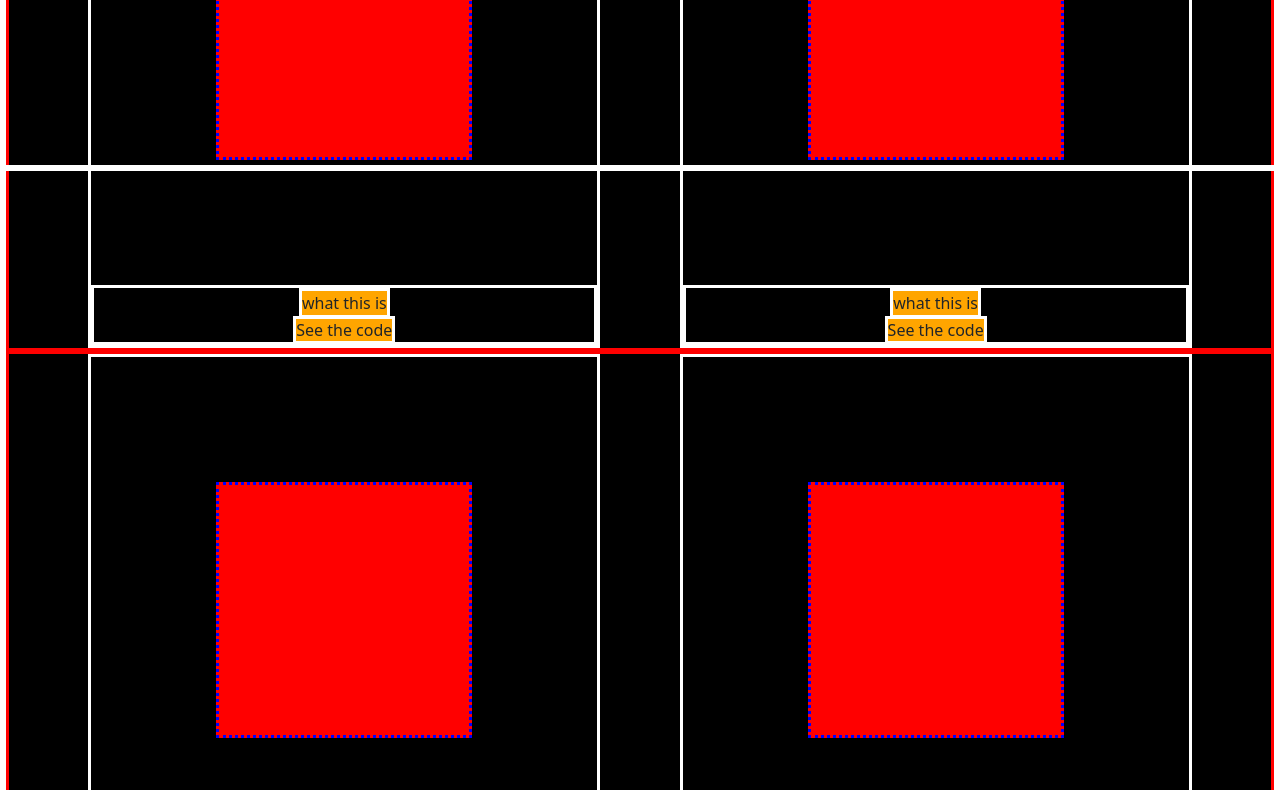
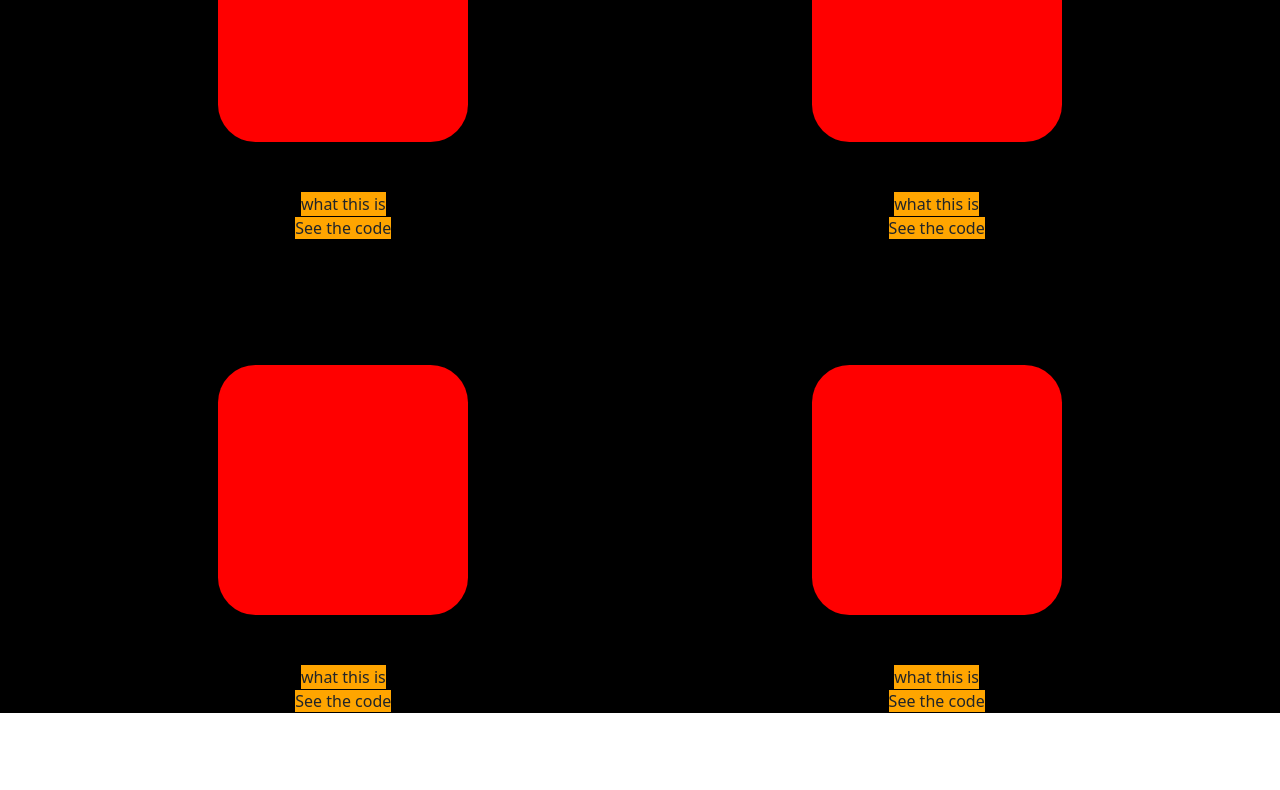
Before and after one commit to punnfect/punnfect.github.io, a plain HTML site: page index.html in a window 1280 px wide. Shown: the part 233-1023 px from the top of the page. After the commit the page ends 946 px from the top, so only its background shows below. Drawn offline with nearby package versions, Linux system fonts and the light colour scheme.

Commit message:
fixed annoying placement

```diff
--- a/index.js
+++ b/index.js
@@ -9,11 +9,17 @@ function changeOpaOut() {
     element[0].classList.toggle("transformed-state-out");
 }
 
+function deleteFade() {
+    element[0].remove();
+}
+
 element[0].addEventListener("keypress", function(event) {
     if (event.key === "Enter") {
         changeOpaOut();
+        setTimeout(deleteFade, 3000)
     };
 });
+
 
 
 window.onload = changeOpaIn()
--- a/styles.css
+++ b/styles.css
@@ -1,12 +1,13 @@
 * {
-    border: solid;
-    border-color: white;
+    /*border: solid;
+    border-color: white;*/
     margin: 0;
     padding: 0;
 }
 
 body {
     background-color: black;
+    contain: content;
 }
 
 #ask-name {
@@ -24,13 +25,15 @@ body {
     display: flex;
     justify-content: space-evenly;
     align-items: center;
-    border-style: solid;
-    border-color: red;
+    /*border-style: solid;
+    border-color: red;*/
     opacity: 1.0;
 }
 
 .project-container > div {
+    display: flex;
     text-align: center;
+    flex-direction: column;
 
 }
 
@@ -41,19 +44,18 @@ body {
 
 }
 
-.nosho {
-
-}
 
 #firstP, #secondP, #thirdP, #fourthP {
     display: flex;
+    border-radius: 15%;
     text-align: center;
     justify-content: space-between;
     padding: 125px;
     margin: 125px;
+    margin-bottom: 50px;
     background-color: red;
-    border-style: dotted;
-    border-color: blue;
+    /*border-style: dotted;
+    border-color: blue;*/
     opacity: 1.0;
 }
 
@@ -93,4 +95,8 @@ body {
     .project-container {
         flex-wrap: wrap;
     }
+
+
 }
+
+/*768*/
```
